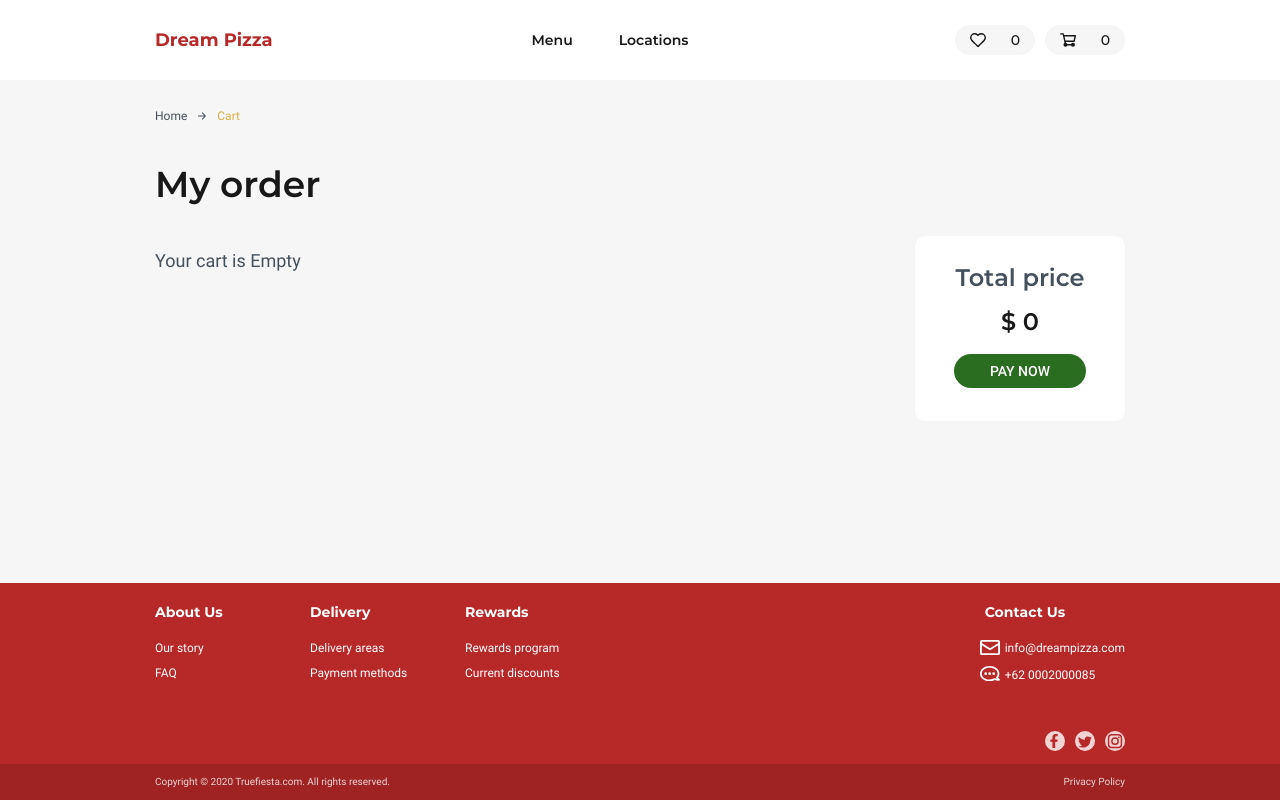
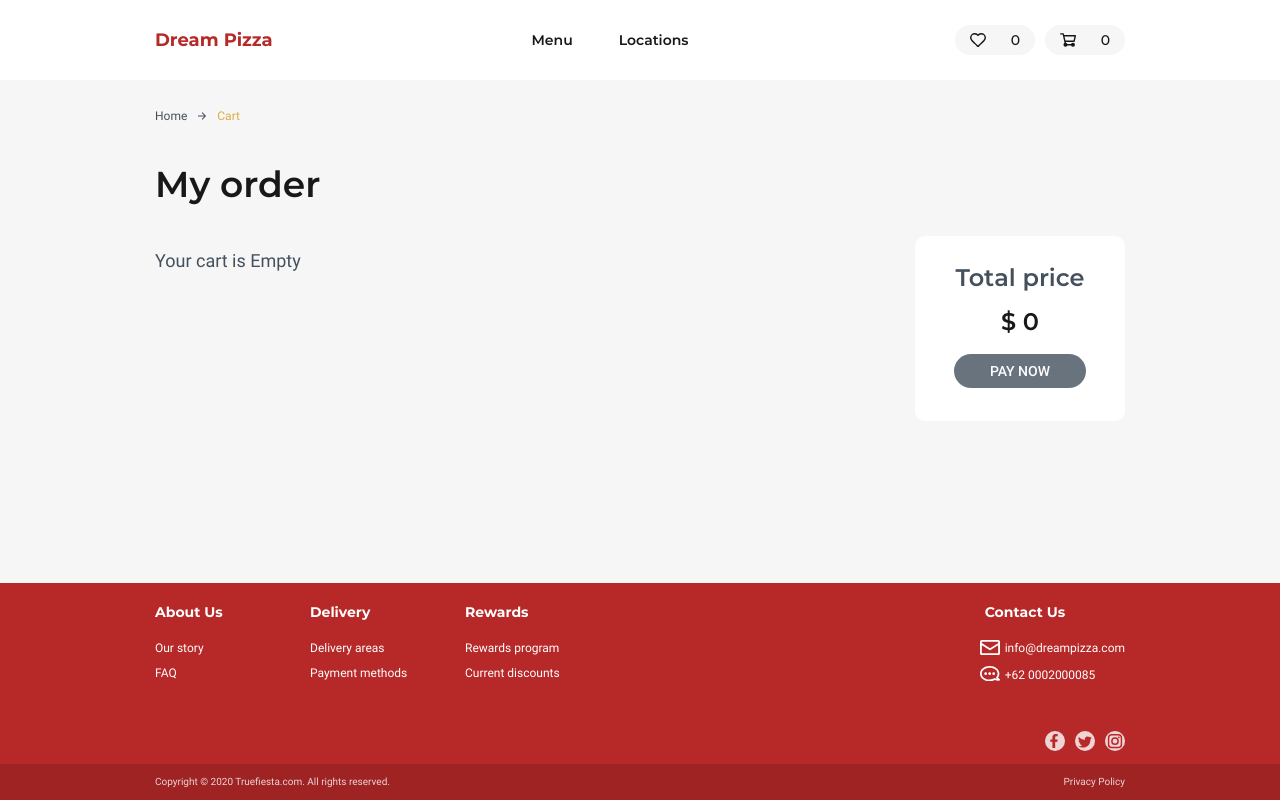
Before and after one commit to truefiesta/dream-pizza, a React app: page /cart in a window 1280 px wide. Built offline with nearby package versions, Linux system fonts and the light colour scheme.

Commit message:
Complete payment feature

```diff
--- a/src/components/cart-total/cart-total.css
+++ b/src/components/cart-total/cart-total.css
@@ -33,7 +33,8 @@
   color: var(--basic-black);
 }
 
-.cart-total-button {
+.cart-total-button,
+.cart-total-button-disabled {
   display: block;
   box-sizing: border-box;
   width: 132px;
@@ -49,6 +50,11 @@
   text-align: center;
   text-transform: uppercase;
   text-decoration: none;
+}
+
+.cart-total-button-disabled {
+  background-color: var(--full-dark-gray);
+  opacity: 0.8;
 }
 
 .cart-total-button:hover,
--- a/src/components/cart-total/cart-total.jsx
+++ b/src/components/cart-total/cart-total.jsx
@@ -1,8 +1,14 @@
 import React from "react";
 import PropTypes from "prop-types";
+import { ActionCreator as PaymentActionCreator } from "../../reducer/payment/payment.js";
+import { useDispatch } from "react-redux";
+import { Link } from "react-router-dom";
+import { AppRoute } from "../../const.js";
 import "./cart-total.css";
 
 const CartTotal = ({cart}) => {
+  const dispatch = useDispatch();
+
   let total = 0
   if (cart.length > 0) {
     total = cart.reduce((acc, pizza) => acc += pizza.quantity * pizza.pricePerOne, 0);
@@ -12,7 +18,11 @@ const CartTotal = ({cart}) => {
     <section className="cart-total">
       <h2 className="cart-total-title">Total price</h2>
       <p className="cart-total-sum">$ {total}</p>
-      <a className="cart-total-button" href="">Pay now</a>
+      {total > 0
+        ? <Link to={AppRoute.THANK_YOU} className="cart-total-button" onClick={() => {dispatch(PaymentActionCreator.changeAccess(true))}}>Pay now</Link>
+        : <a className="cart-total-button-disabled">Pay now</a>
+      }
+
     </section>
   );
 };
--- a/src/components/private-route/private-route.jsx
+++ b/src/components/private-route/private-route.jsx
@@ -1,13 +1,16 @@
 import React from "react";
 import PropTypes from "prop-types";
+import { useSelector } from "react-redux";
+import { selectIsAccess } from "../../reducer/payment/selectors.js";
 import { Route, Redirect } from "react-router-dom";
 import { AppRoute } from "../../const";
 
-const isAccess = false;
+const PrivateRoute = ({ exact, path, render }) => {
+  const isAccess = useSelector(selectIsAccess);
 
-const PrivateRoute = ({ exact, path, render }) => {
   return (
     <Route
+      isAccess={isAccess}
       exact={exact}
       path={path}
       render={() => {
--- a/src/pages/thank-you.jsx
+++ b/src/pages/thank-you.jsx
@@ -1,8 +1,20 @@
-import React from "react";
+import React, { useEffect } from "react";
+import { ActionCreator as PaymentActionCreator } from "../reducer/payment/payment.js";
+import { Operation as PizzasOperation } from "../reducer/pizzas/pizzas.js";
+import { useDispatch } from "react-redux";
 import { Link } from "react-router-dom";
 import { AppRoute } from "../const.js";
 
 const ThankYouPage = () => {
+  const dispatch = useDispatch();
+  useEffect(() => {
+    dispatch(PizzasOperation.cleanCart());
+
+    return function () {
+      dispatch(PaymentActionCreator.changeAccess(false));
+    };
+  });
+
   return (
     <main className="menu-page">
       <div className="wrapper">
```
